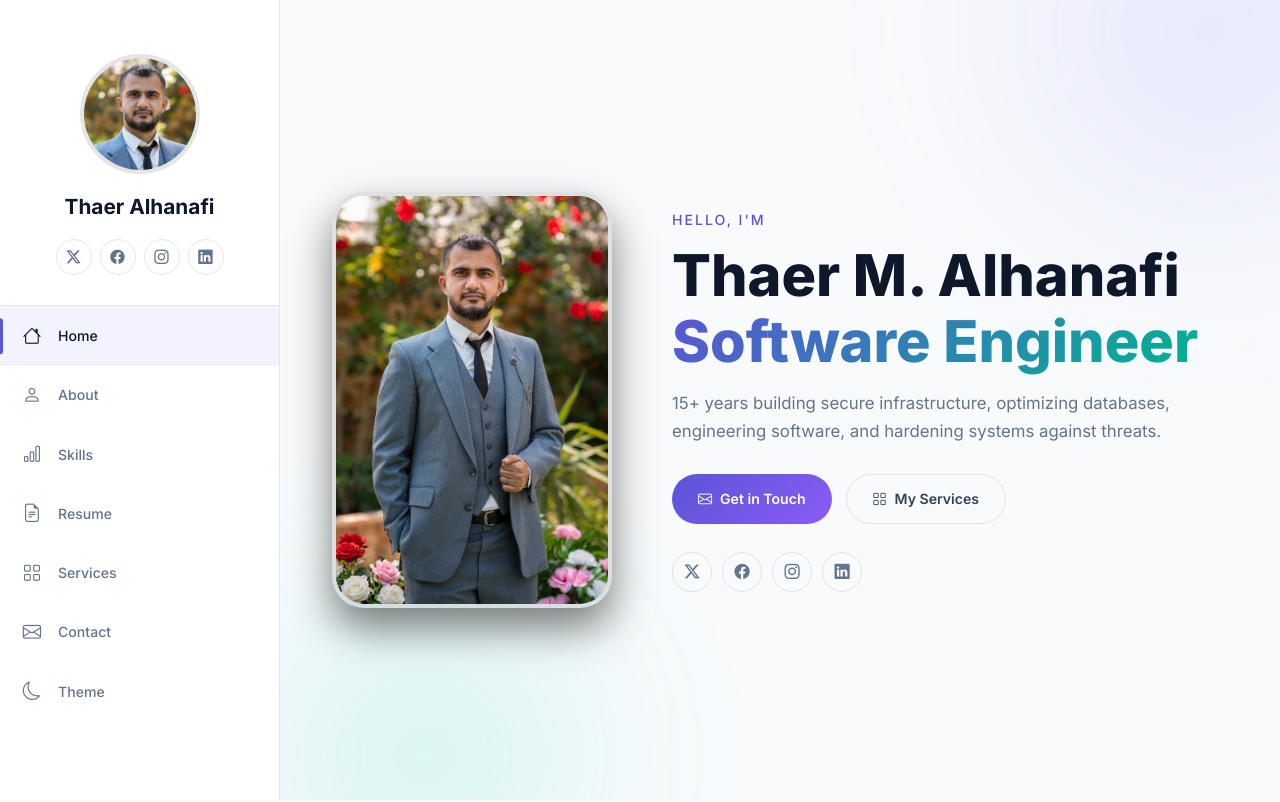
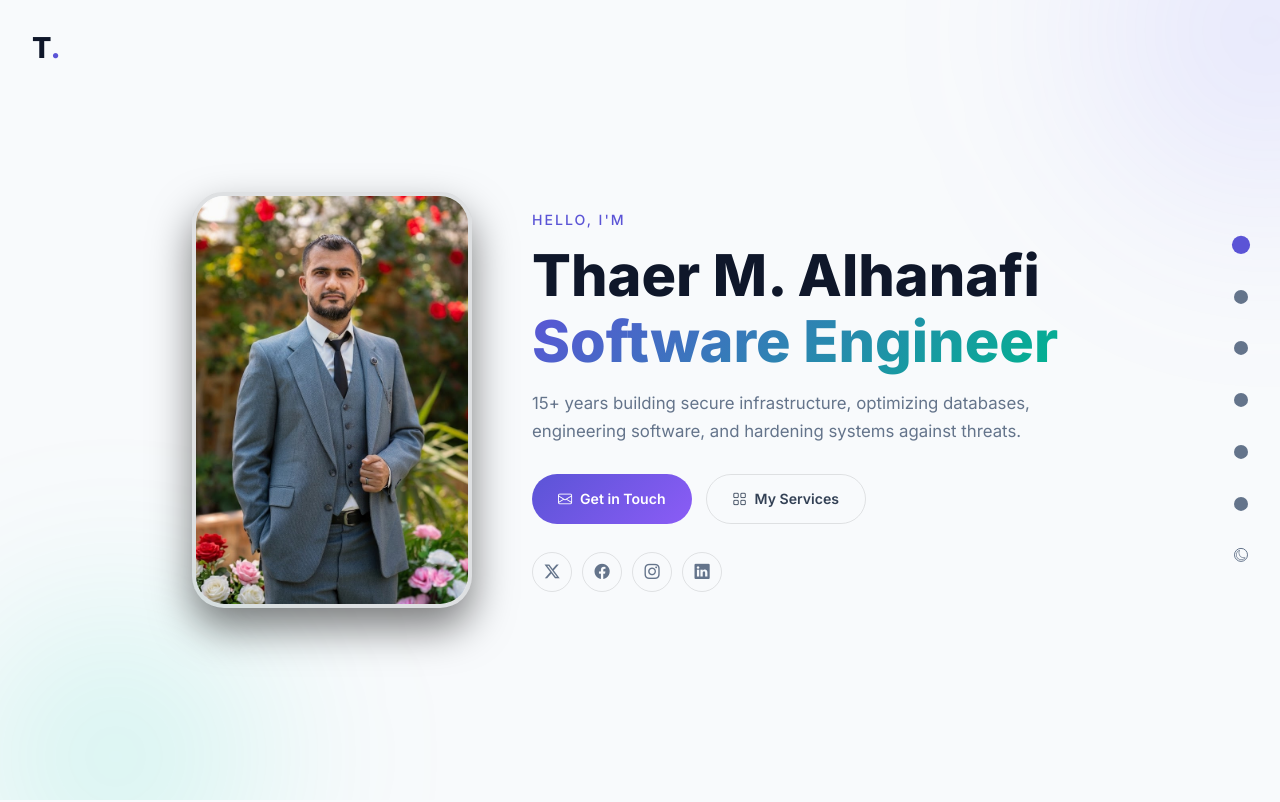
Before and after one commit to tha2r/tha2r.github.io, a plain HTML site: page index.html in a window 1280 px wide. Shown: the top 802 px of the page. Drawn offline with nearby package versions, Linux system fonts and the light colour scheme.

Commit message:
Replace sidebar with dot-nav and add page scroll snapping

```diff
--- a/assets/css/custom.css
+++ b/assets/css/custom.css
@@ -44,69 +44,42 @@ a { color: var(--accent); text-decoration: none; transition: color .25s; }
 a:hover { color: var(--accent-2); }
 img { max-width: 100%; display: block; }
 
-/* =================== SIDEBAR =================== */
-.sidebar {
-  position: fixed; top: 0; left: 0; bottom: 0; z-index: 200;
-  width: var(--sidebar-w); background: var(--sidebar-bg);
-  border-right: 1px solid var(--border);
-  backdrop-filter: blur(20px); -webkit-backdrop-filter: blur(20px);
-  display: flex; flex-direction: column; align-items: center;
-  padding: 24px 0; transition: width .35s cubic-bezier(.4,0,.2,1);
-  overflow: hidden;
+/* =================== DOT NAVIGATION =================== */
+.top-logo {
+  position: fixed; top: 24px; left: 32px; z-index: 1000;
+  font-size: 1.8rem; font-weight: 800; color: var(--bright);
+  text-decoration: none;
 }
-.sidebar-profile {
-  display: flex; flex-direction: column; align-items: center;
-  padding: 30px 15px; width: 100%; border-bottom: 1px solid var(--border);
+.dot-nav {
+  position: fixed; top: 50%; right: 32px; transform: translateY(-50%); z-index: 1000;
 }
-.profile-img {
-  width: 120px; height: 120px; border-radius: 50%; border: 4px solid var(--border);
-  object-fit: cover; margin-bottom: 15px;
+.dot-nav ul { list-style: none; display: flex; flex-direction: column; gap: 20px; align-items: flex-end; }
+.dot-nav a { display: flex; align-items: center; justify-content: flex-end; gap: 12px; position: relative; text-decoration: none; color: var(--text); }
+.dot-nav .label {
+  opacity: 0; transform: translateX(10px); transition: all 0.3s ease;
+  background: var(--bg-card); padding: 4px 12px; border-radius: 20px;
+  font-size: 0.8rem; font-weight: 600; border: 1px solid var(--border);
+  backdrop-filter: blur(8px);
 }
-.profile-name { font-size: 1.3rem; font-weight: 700; text-align: center; margin-bottom: 15px; }
-.profile-name a { color: var(--bright); }
-.sidebar-profile .social-icons { display: flex; gap: 8px; justify-content: center; flex-wrap: wrap; }
-.sidebar-profile .social-icons a {
-  width: 36px; height: 36px; border-radius: 50%; display: flex;
-  align-items: center; justify-content: center;
-  border: 1px solid var(--border); color: var(--dim); font-size: .9rem;
-  transition: all .25s;
+.dot-nav .dot {
+  width: 14px; height: 14px; border-radius: 50%; background: var(--dim);
+  transition: all 0.3s ease; display: flex; align-items: center; justify-content: center;
 }
-.sidebar-profile .social-icons a:hover {
-  background: var(--accent); border-color: var(--accent); color: #fff; transform: scale(1.1);
+.dot-nav .theme-dot { background: transparent; border: 1px solid var(--dim); }
+.dot-nav .theme-dot i { font-size: 10px; color: var(--dim); transition: color .3s; }
+
+.dot-nav a:hover .label { opacity: 1; transform: translateX(0); }
+.dot-nav a:hover .dot, .dot-nav a.active .dot {
+  background: var(--accent); transform: scale(1.3);
 }
-.sidebar-nav { list-style: none; width: 100%; flex: 1; }
-.sidebar-nav li { position: relative; }
-.sidebar-nav a {
-  display: flex; align-items: center; gap: 14px;
-  padding: 14px 20px; color: var(--dim); font-size: .88rem;
-  font-weight: 500; white-space: nowrap; position: relative;
-  transition: color .25s, background .25s;
-}
-.sidebar-nav a i { font-size: 1.15rem; min-width: 24px; text-align: center; }
-.sidebar-nav a .nav-label { opacity: 1; transition: opacity .25s; }
-.sidebar-nav a::before {
-  content: ''; position: absolute; left: 0; top: 50%; transform: translateY(-50%);
-  width: 3px; height: 0; background: var(--accent); border-radius: 0 3px 3px 0;
-  transition: height .25s;
-}
-.sidebar-nav a:hover, .sidebar-nav a.active { color: var(--bright); background: rgba(108,99,255,0.08); }
-.sidebar-nav a:hover::before, .sidebar-nav a.active::before { height: 60%; }
-
-
-
-/* Mobile toggle */
-.sidebar-toggle {
-  display: none; position: fixed; top: 16px; left: 16px; z-index: 300;
-  width: 44px; height: 44px; border-radius: 12px;
-  background: rgba(10,10,15,0.9); border: 1px solid var(--border);
-  color: var(--bright); font-size: 1.3rem; cursor: pointer;
-  backdrop-filter: blur(12px);
-}
+.dot-nav a:hover .theme-dot { background: var(--accent); border-color: var(--accent); }
+.dot-nav a:hover .theme-dot i { color: #fff; }
 
 /* =================== MAIN CONTENT =================== */
-.main-content { margin-left: var(--sidebar-w); min-height: 100vh; transition: margin-left .35s; }
+html { scroll-snap-type: y mandatory; overflow-y: scroll; }
+.main-content { margin-left: 0; min-height: 100vh; width: 100%; }
 
-.section { padding: var(--gap) 0; position: relative; }
+.section { padding: var(--gap) 0; position: relative; scroll-snap-align: start; min-height: 100vh; display: flex; flex-direction: column; justify-content: center; }
 .container { max-width: 960px; margin: 0 auto; padding: 0 32px; }
 .section-label {
   text-transform: uppercase; font-size: .72rem; letter-spacing: 3px;
--- a/index.html
+++ b/index.html
@@ -19,31 +19,20 @@
 
 <body>
 
-  <!-- Mobile Toggle -->
-  <button class="sidebar-toggle" id="sidebarToggle" aria-label="Toggle menu"><i class="bi bi-list"></i></button>
+  <a href="#hero" class="top-logo">T<span style="color:var(--accent);">.</span></a>
 
-  <!-- ======= Sidebar ======= -->
-  <aside class="sidebar" id="sidebar">
-    <div class="sidebar-profile">
-      <img src="assets/img/profile-img.jpg" alt="Thaer Alhanafi" class="profile-img">
-      <h1 class="profile-name"><a href="#hero">Thaer Alhanafi</a></h1>
-      <div class="social-icons">
-        <a href="https://x.com/mrtha2r" aria-label="X"><i class="bi bi-twitter-x"></i></a>
-        <a href="https://facebook.com/tha2r" aria-label="Facebook"><i class="bi bi-facebook"></i></a>
-        <a href="https://instagram.com/mrtha2r" aria-label="Instagram"><i class="bi bi-instagram"></i></a>
-        <a href="https://linkedin.com/in/tha2r" aria-label="LinkedIn"><i class="bi bi-linkedin"></i></a>
-      </div>
-    </div>
-    <ul class="sidebar-nav" id="sidebarNav">
-      <li><a href="#hero" class="active"><i class="bi bi-house"></i><span class="nav-label">Home</span></a></li>
-      <li><a href="#about"><i class="bi bi-person"></i><span class="nav-label">About</span></a></li>
-      <li><a href="#skills"><i class="bi bi-bar-chart"></i><span class="nav-label">Skills</span></a></li>
-      <li><a href="#resume"><i class="bi bi-file-earmark-text"></i><span class="nav-label">Resume</span></a></li>
-      <li><a href="#services"><i class="bi bi-grid"></i><span class="nav-label">Services</span></a></li>
-      <li><a href="#contact"><i class="bi bi-envelope"></i><span class="nav-label">Contact</span></a></li>
-      <li><a href="javascript:void(0)" id="themeToggle"><i class="bi bi-moon"></i><span class="nav-label">Theme</span></a></li>
+  <!-- ======= Dot Navigation ======= -->
+  <nav class="dot-nav" id="dotNav">
+    <ul>
+      <li><a href="#hero" class="active"><span class="label">Home</span><span class="dot"></span></a></li>
+      <li><a href="#about"><span class="label">About</span><span class="dot"></span></a></li>
+      <li><a href="#skills"><span class="label">Skills</span><span class="dot"></span></a></li>
+      <li><a href="#resume"><span class="label">Resume</span><span class="dot"></span></a></li>
+      <li><a href="#services"><span class="label">Services</span><span class="dot"></span></a></li>
+      <li><a href="#contact"><span class="label">Contact</span><span class="dot"></span></a></li>
+      <li><a href="javascript:void(0)" id="themeToggle"><span class="label">Theme</span><span class="dot theme-dot"><i class="bi bi-moon" style="font-size:10px; display:flex; align-items:center; justify-content:center; height:100%;"></i></span></a></li>
     </ul>
-  </aside>
+  </nav>
 
   <!-- ======= Main Content ======= -->
   <div class="main-content">
@@ -640,15 +629,9 @@
       }
     });
 
-    /* Sidebar toggle (mobile) */
-    const sidebar = document.getElementById('sidebar');
-    const sidebarToggle = document.getElementById('sidebarToggle');
-    sidebarToggle.addEventListener('click', () => sidebar.classList.toggle('open'));
-    sidebar.querySelectorAll('.sidebar-nav a').forEach(a => a.addEventListener('click', () => sidebar.classList.remove('open')));
-
     /* Active nav highlight */
-    const sections = document.querySelectorAll('section[id]');
-    const navAs = document.querySelectorAll('.sidebar-nav a');
+    const sections = document.querySelectorAll('.section[id]');
+    const navAs = document.querySelectorAll('.dot-nav a');
     window.addEventListener('scroll', () => {
       let cur = '';
       sections.forEach(s => { if (scrollY >= s.offsetTop - 200) cur = s.id; });
```
